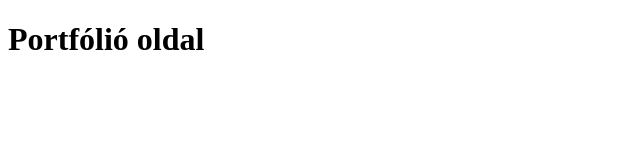
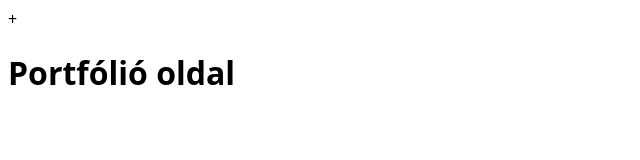
Before and after one commit to Bela81/Bela81.github.io, a plain HTML site: page index.html in a window 1280 px wide. Shown: the whole page, without its empty margins (0-640 px from the left). Drawn offline with Linux system fonts and the light colour scheme.

Commit message:
stilizálás

```diff
--- a/index.html
+++ b/index.html
@@ -3,7 +3,12 @@
 <head>
     <meta charset="UTF-8">
     <meta http-equiv="X-UA-Compatible" content="IE=edge">
-    <meta name="viewport" content="width=device-width, initial-scale=1.0">
+    <meta name="viewport" content="width=device-width, initial-scale=1.0">+
+    <style>
+        body{
+            font-family: system-ui, -apple-system, BlinkMacSystemFont, 'Segoe UI', Roboto, Oxygen, Ubuntu, Cantarell, 'Open Sans', 'Helvetica Neue', sans-serif;
+        }
+    </style>
     <title>Portfólió oldal</title>
 </head>
 <body>
```
